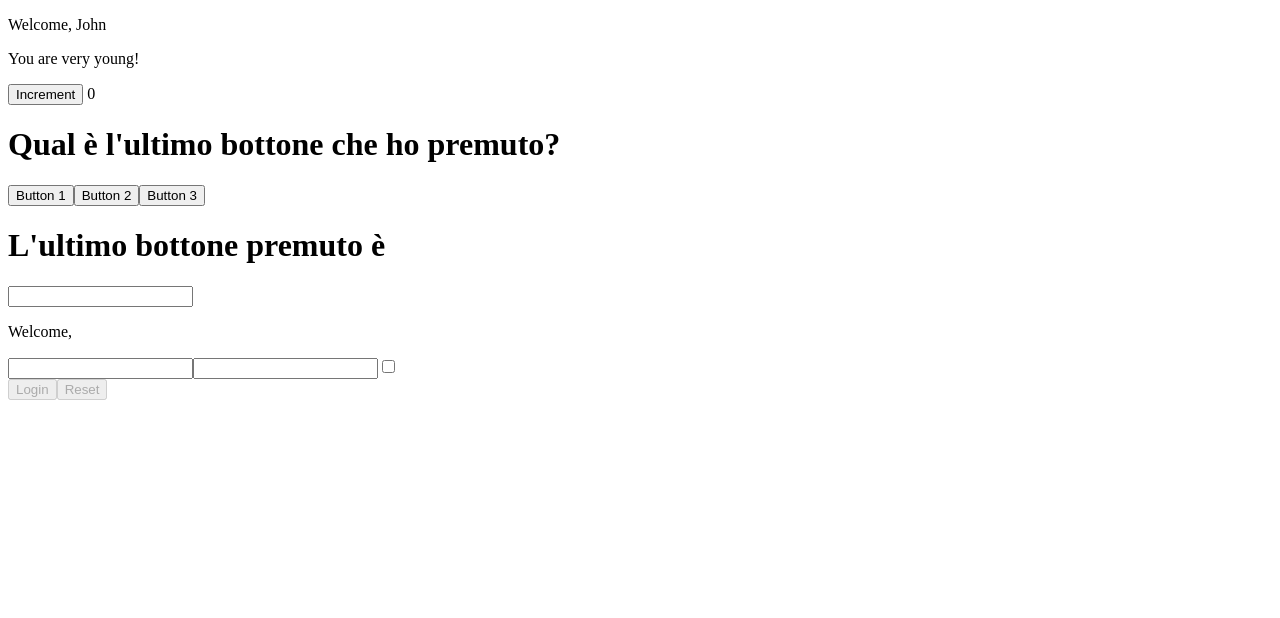
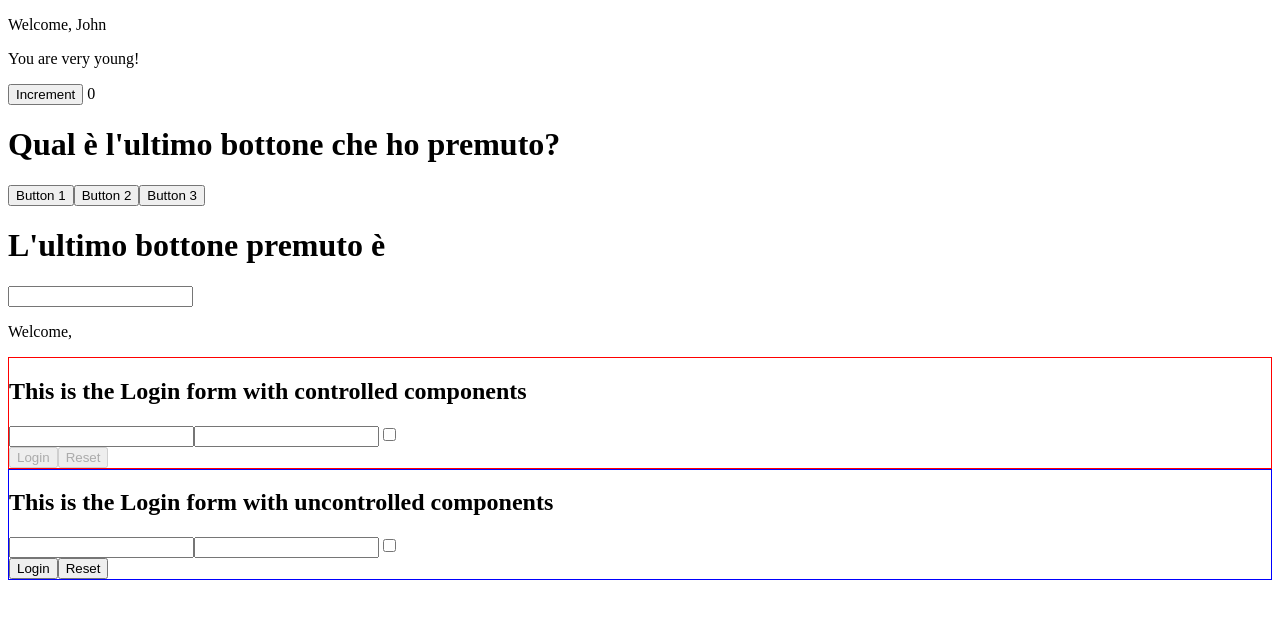
Before and after one commit to cristophergaziano/React_Ex, a React (Create React App) app in the folder my-app/: page / in a window 1280 px wide. Shown: the top 618 px of the page. Built offline with nearby package versions, Linux system fonts and the light colour scheme.

Commit message:
exercise forms-05 done

```diff
--- a/my-app/src/App.js
+++ b/my-app/src/App.js
@@ -3,6 +3,7 @@ import { ClickTracker } from "./ClickTracker";
 import { Counter } from "./Counter";
 import { InteractiveWelcome } from "./InteractiveWelcome";
 import { Login } from "./Login";
+import { UncontrolledLogin } from "./UncontrolledLogin";
 import { Welcome } from "./Welcome";
 
 export class App extends React.Component {
@@ -15,6 +16,7 @@ export class App extends React.Component {
         <ClickTracker />
         <InteractiveWelcome name={this.props.name}/>
         <Login />
+        <UncontrolledLogin />
       </div>
     );
   }
--- a/my-app/src/Login.js
+++ b/my-app/src/Login.js
@@ -57,7 +57,8 @@ export class Login extends React.Component {
 
   render() {
     return (
-      <><div>
+      <><div style={{border: "solid 1px red"}}><div>
+        <h2>This is the Login form with controlled components</h2>
             <input
                 name="username"
                 value={this.state.username}
@@ -88,7 +89,7 @@ export class Login extends React.Component {
                     disabled={this.state.loginDisabled}
                     onChange={this.handleInputChange}
                     onClick={this.handleResetButton}>Reset</button>
-            </div></>
+            </div></div></>
     );
   }
 }
--- /dev/null
+++ b/my-app/src/UncontrolledLogin.js
@@ -0,0 +1,37 @@
+import React from "react";
+
+export class UncontrolledLogin extends React.Component {
+  handleFormLogin = (event) => {
+    event.preventDefault();
+
+    const username = event.target.elements.username.value;
+    const password = event.target.elements.password.value;
+    const remember = event.target.elements.remember.checked;
+
+    console.log({
+      username,
+      password,
+      remember,
+    });
+  };
+
+  handleLoginDisabled = () => {};
+
+  render() {
+    return (
+      <div style={{ border: "solid 1px blue" }}>
+        <div>
+          <h2>This is the Login form with uncontrolled components</h2>
+          <form onSubmit={this.handleFormLogin}>
+            <input name="username" defaultValue="" />
+            <input name="password" type="password" defaultValue="" />
+            <input name="remember" type="checkbox" defaultValue="" />
+            <br />
+            <button type="submit">Login</button>
+            <button type="reset">Reset</button>
+          </form>
+        </div>
+      </div>
+    );
+  }
+}
```
